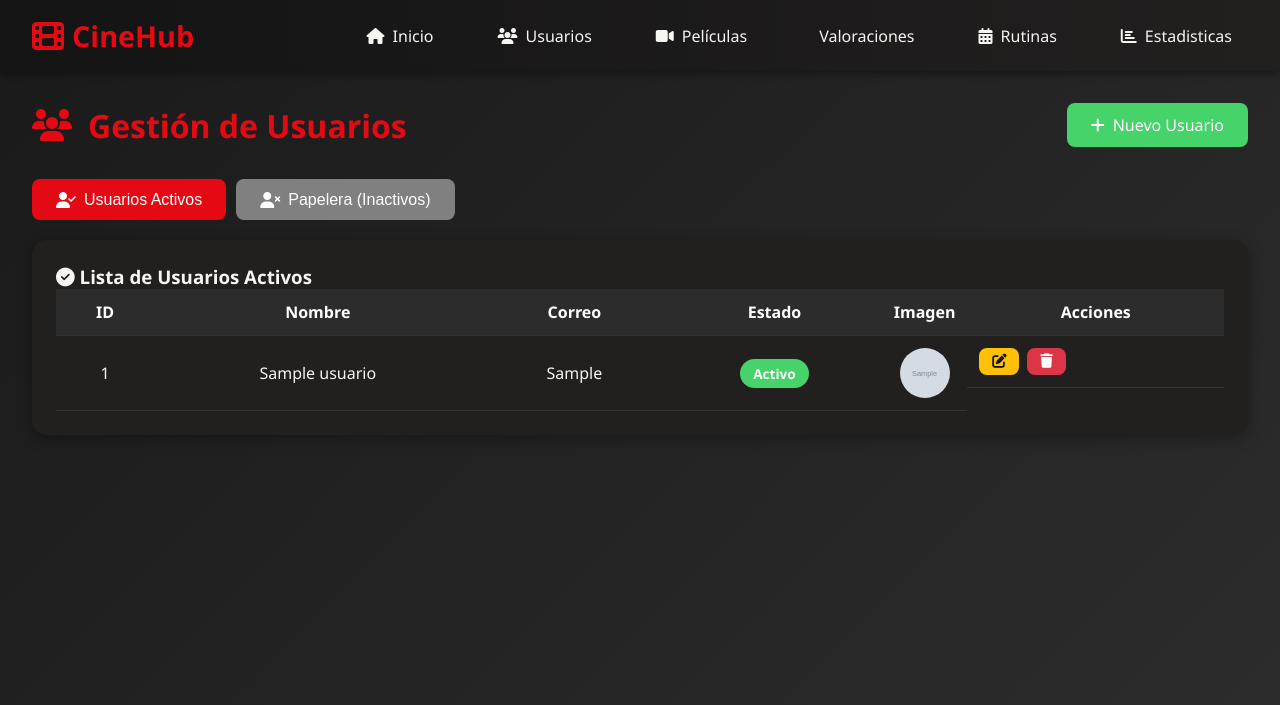
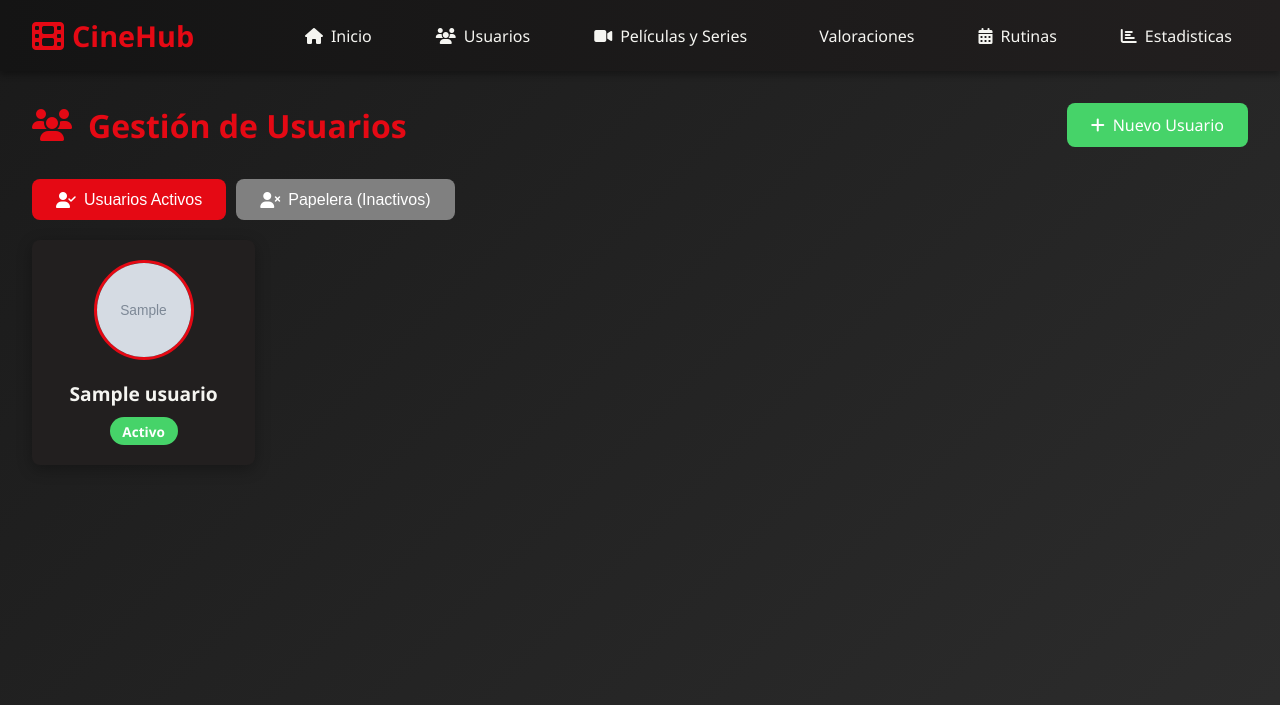
Before and after one commit to jlozano1118/Project_Movies, a FastAPI app: page /web/usuarios in a window 1280 px wide. Shown: the top 705 px of the page. Run offline with FastAPI, Linux system fonts and the light colour scheme; tables that the repository leaves empty hold one stand-in row (values such as "Sample post"); grey boxes marked "Sample" are stand-in pictures; parts of the project's set-up code (start-up, migrations or seed data) failed here and were passed over.

Commit message:
Mejora de estetica para el apartado de usuarios y peliculas

```diff
--- a/static/css/style.css
+++ b/static/css/style.css
@@ -974,3 +974,99 @@ select option {
         justify-content: center;
     }
 }
+
+
+/* --- USER GRID (USUARIOS.HTML) --- */
+.user-grid {
+    display: grid;
+    grid-template-columns: repeat(auto-fill, minmax(200px, 1fr));
+    gap: 25px;
+    margin-bottom: 40px;
+}
+
+.user-card {
+    background: var(--secondary);
+    border-radius: 8px;
+    padding: 20px;
+    text-align: center;
+    transition: transform 0.3s ease, box-shadow 0.3s ease;
+    cursor: pointer;
+    box-shadow: 0 4px 15px rgba(0, 0, 0, 0.3);
+}
+
+.user-card:hover {
+    transform: translateY(-5px);
+    box-shadow: 0 8px 20px rgba(229, 9, 20, 0.3);
+}
+
+.user-img-circle {
+    width: 100px;
+    height: 100px;
+    border-radius: 50%;
+    object-fit: cover;
+    margin: 0 auto 15px;
+    border: 3px solid var(--primary);
+    transition: border-color 0.3s ease;
+}
+
+.user-card:hover .user-img-circle {
+    border-color: var(--warning);
+}
+
+.user-card h3 {
+    font-size: 1.2rem;
+    margin-bottom: 5px;
+    color: var(--light);
+}
+
+.user-card .badge-active {
+    display: inline-block;
+    margin-top: 5px;
+}
+
+/* --- MODAL ESPECÍFICO PARA USUARIOS (DETAIL) --- */
+
+.user-modal {
+    max-width: 600px;
+    margin-top: 50px;
+}
+
+.user-details {
+    display: flex;
+    flex-direction: column;
+    align-items: center;
+    text-align: center;
+    gap: 20px;
+}
+
+.user-info-content {
+    width: 100%;
+}
+
+.user-info-content h2 {
+    font-size: 2rem;
+    color: var(--primary);
+    margin-bottom: 5px;
+}
+
+.user-info-content .user-summary {
+    color: var(--light);
+    line-height: 1.6;
+    margin-bottom: 20px;
+    padding: 10px 0;
+    border-top: 1px solid #333;
+    border-bottom: 1px solid #333;
+}
+
+.user-meta {
+    font-size: 1rem;
+    color: #888;
+    margin-bottom: 10px;
+}
+
+.modal-actions-user {
+    display: flex;
+    gap: 15px;
+    justify-content: center;
+    margin-top: 20px;
+}
--- a/templates/base.html
+++ b/templates/base.html
@@ -17,7 +17,7 @@
             <ul class="nav-menu">
                 <li><a href="/" class="nav-link"><i class="fas fa-home"></i> Inicio</a></li>
                 <li><a href="/web/usuarios" class="nav-link"><i class="fas fa-users"></i> Usuarios</a></li>
-                <li><a href="/web/titulos" class="nav-link"><i class="fas fa-video"></i> Películas</a></li>
+                <li><a href="/web/titulos" class="nav-link"><i class="fas fa-video"></i> Películas y Series</a></li>
                 <li><a href="/web/valoraciones" class="nav-link"><i class="fas a-star"></i> Valoraciones</a></li>
                 <li><a href="/web/rutinas" class="nav-link"><i class="fas fa-calendar-alt"></i> Rutinas</a></li>
                 <li><a href="/web/estadisticas" class="nav-link"><i class="fas fa-chart-bar"></i> Estadisticas</a></li>
--- a/templates/index.html
+++ b/templates/index.html
@@ -33,7 +33,7 @@
 
         <div class="feature-card">
             <div class="card-icon valoraciones">
-                <i class="fas fa-star"></i>
+                <i class="fas a-star"></i>
             </div>
             <h3>Valoraciones</h3>
             <p>{{ n_valoraciones }} reseñas realizadas</p>
--- a/templates/usuarios.html
+++ b/templates/usuarios.html
@@ -28,60 +28,26 @@
     </div>
 
     <div id="vista-activos">
-        <div class="table-container">
-            <h3><i class="fas fa-check-circle"></i> Lista de Usuarios Activos</h3>
-            <table class="data-table">
-                <thead>
-                    <tr>
-                        <th>ID</th>
-                        <th>Nombre</th>
-                        <th>Correo</th>
-                        <th>Estado</th>
-                        <th>Imagen</th>
-                        <th>Acciones</th>
-
-                    </tr>
-                </thead>
-               <tbody>
+        <div class="user-grid">
             {% if usuarios_activos %}
                 {% for usuario in usuarios_activos %}
-                        <tr>
-                            <td>{{ usuario.id_usuario }}</td>
-                            <td>{{ usuario.nombre }}</td>
-                            <td>{{ usuario.correo }}</td>
-
-                            <td>
+                {% set default_img = '/static/img/user-placeholder.png' %}
+                <div class="user-card" onclick="openUserModal(
+                    '{{ usuario.nombre | safe }}',
+                    '{{ usuario.correo | safe }}',
+                    '{{ usuario.img if usuario.img else default_img }}',
+                    '{{ usuario.id_usuario }}'
+                )">
+                    <img src="{{ usuario.img if usuario.img else default_img }}"
+                         class="user-img-circle"
+                         alt="{{ usuario.nombre }}">
+                    <h3>{{ usuario.nombre }}</h3>
                     <span class="badge badge-active">Activo</span>
-                            </td>
-
-
-                            <td class="img-cell">
-                                <img src="{{ usuario.img if usuario.img else '/static/img/user-placeholder.png' }}"
-                                     class="user-img"
-                                     alt="imagen">
-                            </td>
-
-                            <td class="actions-cell">
-                                <a href="/web/usuarios/editar/{{ usuario.id_usuario }}" class="btn btn-warning btn-sm">
-                                    <i class="fas fa-edit"></i>
-                                </a>
-
-                                <a href="/web/usuarios/eliminar/{{ usuario.id_usuario }}"
-                                   class="btn btn-danger btn-sm"
-                                   onclick="return confirm('¿Estás seguro?')">
-                                    <i class="fas fa-trash"></i>
-                                </a>
-                            </td>
-                        </tr>
+                </div>
                 {% endfor %}
             {% else %}
-                        <tr>
-                            <td colspan="6" class="loading">No hay usuarios activos</td>
-                        </tr>
+                <p class="loading">No hay usuarios activos</p>
             {% endif %}
-                </tbody>
-
-            </table>
         </div>
     </div>
 
@@ -129,7 +95,66 @@
     </div>
 </div>
 
+<div id="userModal" class="modal">
+    <div class="modal-content user-modal">
+        <span class="close" onclick="closeUserModal()">&times;</span>
+        <div class="user-details">
+            <img id="modal-user-img" src="" alt="Foto de perfil" class="user-img-circle" style="width: 120px; height: 120px; border-width: 5px;">
+            <div class="user-info-content">
+                <h2 id="modal-user-name"></h2>
+                <div class="user-meta" id="modal-user-email"></div>
+
+                <p class="user-summary">
+                    <i class="fas fa-star" style="color: var(--warning);"></i>
+                    Perfil dedicado a explorar las mejores series y películas de la semana. ¡Un verdadero cinéfilo en CineHub!
+                </p>
+
+                <div class="modal-actions-user">
+                    <a id="modal-edit-btn" href="#" class="btn btn-warning"><i class="fas fa-pen"></i> Editar</a>
+                    <a id="modal-delete-btn" href="#" class="btn btn-danger" onclick="return confirm('¿Estás seguro de eliminar a este usuario?')"><i class="fas fa-trash"></i> Eliminar</a>
+                </div>
+            </div>
+        </div>
+    </div>
+</div>
+
 <script>
+    // Variable global para el modal
+    const modal = document.getElementById('userModal');
+
+    function openUserModal(nombre, correo, imgUrl, id_usuario) {
+        // Obtenemos los elementos del modal
+        const modalName = document.getElementById('modal-user-name');
+        const modalImg = document.getElementById('modal-user-img');
+        const modalEmail = document.getElementById('modal-user-email');
+        const modalEditBtn = document.getElementById('modal-edit-btn');
+        const modalDeleteBtn = document.getElementById('modal-delete-btn');
+
+        // Llenamos el contenido del modal
+        modalName.textContent = nombre;
+        modalImg.src = imgUrl;
+        modalEmail.textContent = "Correo: " + correo;
+
+        // Configuramos los enlaces de acción con el ID correcto
+        modalEditBtn.href = `/web/usuarios/editar/${id_usuario}`;
+        modalDeleteBtn.href = `/web/usuarios/eliminar/${id_usuario}`;
+
+        // Hacemos visible el modal
+        modal.style.display = "block";
+    }
+
+    function closeUserModal() {
+        modal.style.display = "none";
+    }
+
+    // Cerrar el modal al hacer clic fuera
+    window.onclick = function(event) {
+        if (event.target == modal) {
+            closeUserModal();
+        }
+    }
+
+    // Función de cambio de vista (mantener la lógica original)
     function cambiarVista(vista) {
         // Referencias a las secciones
         const divActivos = document.getElementById('vista-activos');
@@ -160,7 +185,7 @@
             btnActivos.classList.add('btn-secondary');
 
             btnInactivos.classList.remove('btn-secondary');
-            btnInactivos.classList.add('btn-primary'); // O un color rojo si prefieres
+            btnInactivos.classList.add('btn-primary');
         }
     }
 </script>
--- a/templates/valoraciones.html
+++ b/templates/valoraciones.html
@@ -29,7 +29,7 @@
 
     <div id="vista-activos">
         <div class="table-container">
-            <h3><i class="fas fa-comments"></i> Reseñas Publicadas</h3>
+            <h3><i class="fas fa-comments"></i> Reseñas Publicadas</h3> <br><br>
             <table class="data-table">
                 <thead>
                     <tr>
```
Lines whose indentation alone changed are shown as unchanged.
